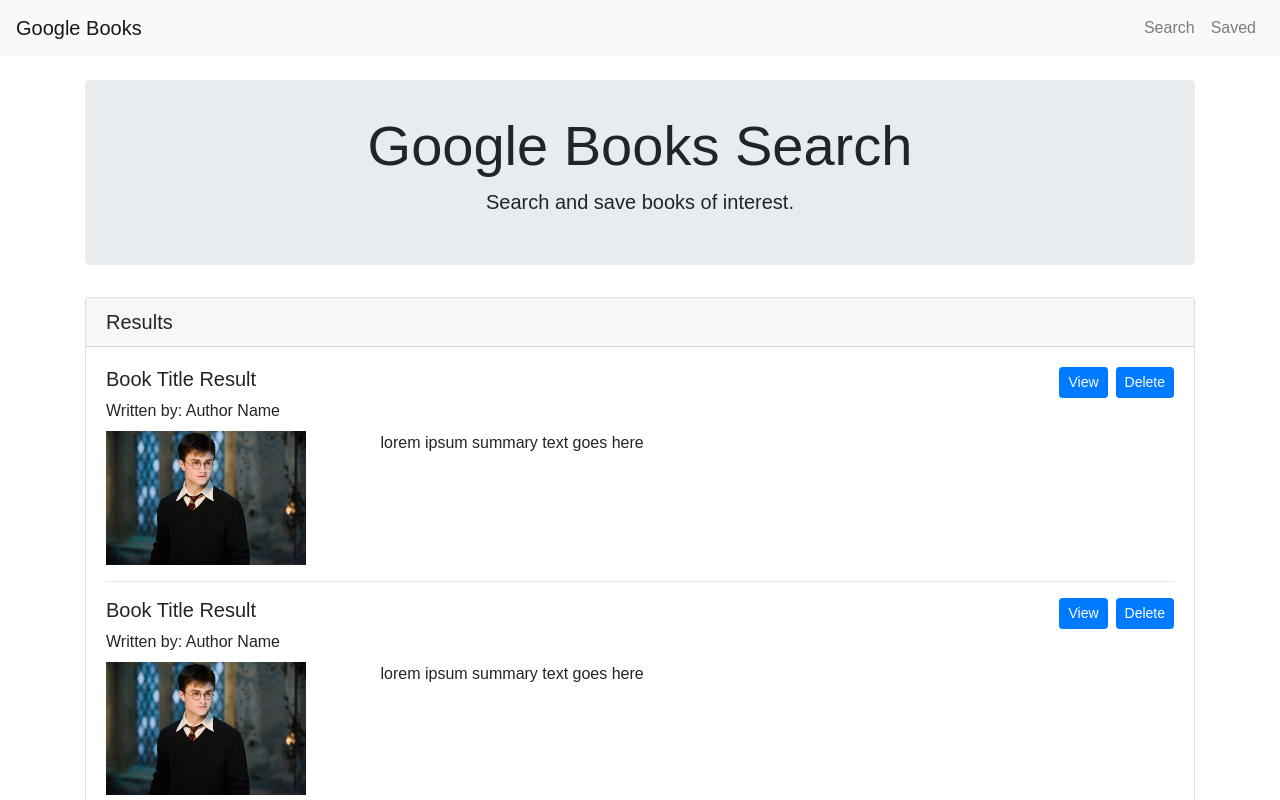
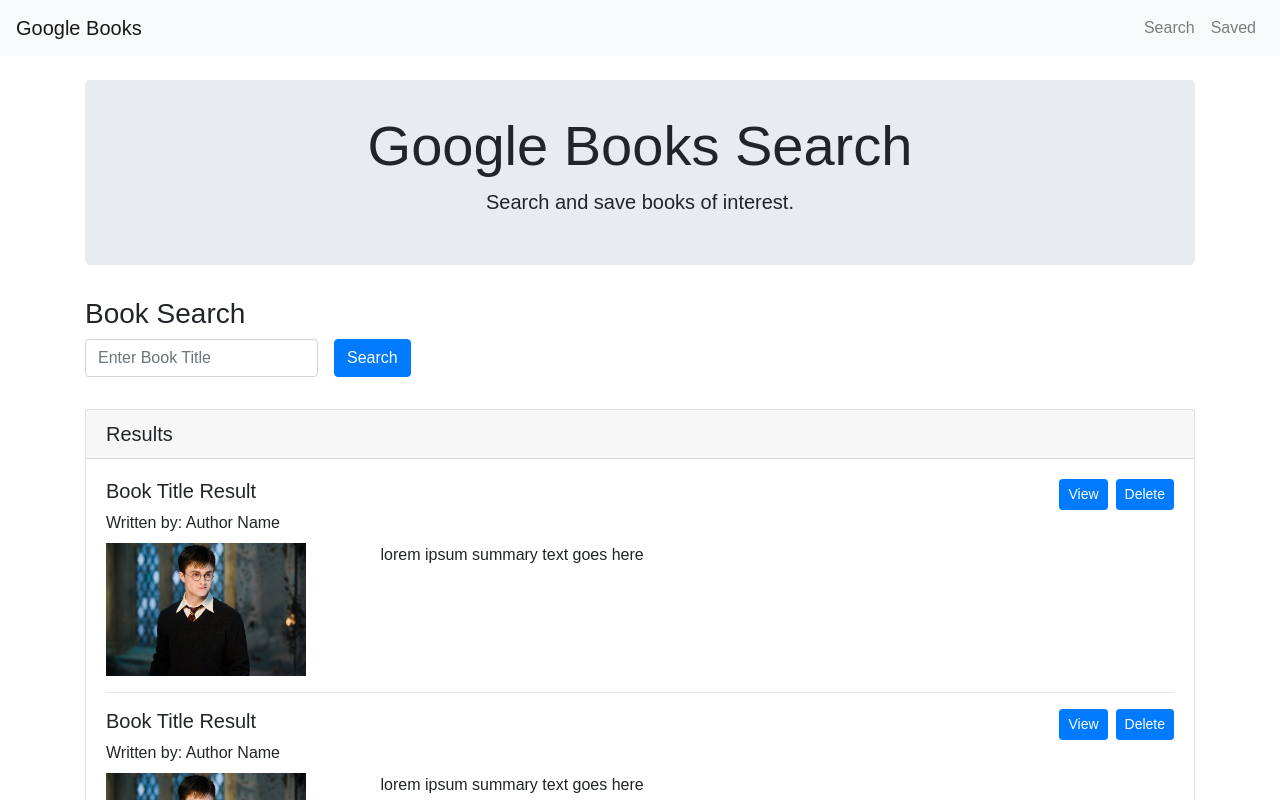
Before and after one commit to jpauletti/google-books-search, a React (Create React App) app in the folder client/: page / in a window 1280 px wide. Shown: the top 800 px of the page. Built offline with nearby package versions, Linux system fonts and the light colour scheme; no server answers.

Commit message:
not found page, setup search component, api beginnings

```diff
--- a/client/package.json
+++ b/client/package.json
@@ -5,6 +5,7 @@
   "private": true,
   "proxy": "http://localhost:3001/",
   "dependencies": {
+    "axios": "^0.19.0",
     "react": "^16.6.3",
     "react-dom": "^16.6.3",
     "react-router-dom": "^5.0.1",
--- a/client/src/App.js
+++ b/client/src/App.js
@@ -6,6 +6,7 @@ import Header from "./components/Header";
 import Search from "./components/Search";
 import Results from "./components/Results";
 import Saved from "./components/Saved";
+import NotFound from "./components/NotFound";
 
 class App extends Component {
   render() {
@@ -15,10 +16,13 @@ class App extends Component {
           <Navbar />
           <div className="container mb-5">
             <Header />
-            <Route exact path="/saved" component={Search} />
+            <Route exact path="/" component={Search} />
             <Router>
-              <Route exact path="/" component={Results} />
-              <Route exact path="/saved" component={Saved} />
+              <Switch>
+                <Route exact path="/" component={Results} />
+                <Route exact path="/saved" component={Saved} />
+                <Route component={NotFound} />
+              </Switch>
               {/* <Saved title="Saved" /> */}
             </Router>
           </div>
--- a/client/src/components/Navbar/index.js
+++ b/client/src/components/Navbar/index.js
@@ -6,7 +6,7 @@ class Navbar extends Component {
     render() {
         return (
             <nav className="navbar navbar-expand-lg navbar-light bg-light">
-                <a className="navbar-brand" href="#">Google Books</a>
+                <a className="navbar-brand" href="/">Google Books</a>
                 <button className="navbar-toggler" type="button" data-toggle="collapse" data-target="#navbarSupportedContent" aria-controls="navbarSupportedContent" aria-expanded="false" aria-label="Toggle navigation">
                     <span className="navbar-toggler-icon"></span>
                 </button>
@@ -14,10 +14,10 @@ class Navbar extends Component {
                 <div className="collapse navbar-collapse" id="navbarSupportedContent">
                     <ul className="navbar-nav ml-auto">
                         <li className="nav-item">
-                            <a className="nav-link" href="#">Search</a>
+                            <a className="nav-link" href="/">Search</a>
                         </li>
                         <li className="nav-item">
-                            <a className="nav-link" href="#">Saved</a>
+                            <a className="nav-link" href="/saved">Saved</a>
                         </li>
 
                     </ul>
--- /dev/null
+++ b/client/src/components/NotFound/index.js
@@ -0,0 +1,20 @@
+import React, { Component } from "react";
+import "./style.css";
+import API from "../../utils/API";
+
+class NotFound extends Component {
+
+    render() {
+        return (
+            <div className="row mt-4">
+                <div className="col-md-12">
+                    <h3 className="text-center">404 Not Found</h3>
+
+                </div>
+
+            </div>
+        );
+    }
+}
+
+export default NotFound;
--- a/client/src/components/Search/index.js
+++ b/client/src/components/Search/index.js
@@ -1,5 +1,6 @@
 import React, { Component } from "react";
 import "./style.css";
+import API from "../../utils/API";
 
 class Search extends Component {
 
@@ -9,11 +10,14 @@ class Search extends Component {
 
     componentDidMount = () => {
         console.log(this.props);
+        API.getBooks().then(booksRes => {
+            console.log(booksRes);
+        })
     }
 
     inputChange = event => {
         let { value } = event.target;
-        this.ListeningStateChangedEvent({
+        this.setState({
             search: value
         })
     }
@@ -27,8 +31,14 @@ class Search extends Component {
         return (
             <div className="row mt-4">
                 <div className="col-md-12">
-                    <input name="search" id="search" value={this.state.search} onChange={this.inputChange} />
-                    <button onSubmit={this.searchSubmit}></button>
+                    <h3>Book Search</h3>
+                    <form class="form-inline">
+                        <div class="form-group mx-sm-3 mb-2">
+                            <label for="search" class="sr-only">Search for Books</label>
+                            <input type="text" class="form-control" id="search" placeholder="Enter Book Title" value={this.state.search} onChange={this.inputChange} />
+                        </div>
+                        <button type="submit" class="btn btn-primary mb-2">Search</button>
+                    </form>
 
                 </div>
 
--- a/client/src/components/Search/style.css
+++ b/client/src/components/Search/style.css
@@ -0,0 +1,13 @@
+/* remove margin-left on input field */
+@media (min-width: 576px) {
+    .ml-sm-3, .mx-sm-3 {
+        margin-left: 0 !important;
+    }
+}
+
+/* keep margin-right on input field */
+@media (max-width: 575px) {
+    .mr-sm-3, .mx-sm-3 {
+        margin-right: 1rem!important;
+    }
+}
--- /dev/null
+++ b/client/src/utils/API.js
@@ -0,0 +1,20 @@
+import axios from "axios";
+
+export default {
+    // Gets all books
+    getBooks: function () {
+        return axios.get("https://www.googleapis.com/books/v1/volumes?q=quilting");
+    },
+    // Gets the book with the given id
+    getBook: function (id) {
+        return axios.get("/api/books/" + id);
+    },
+    // Deletes the book with the given id
+    deleteBook: function (id) {
+        return axios.delete("/api/books/" + id);
+    },
+    // Saves a book to the database
+    saveBook: function (bookData) {
+        return axios.post("/api/books", bookData);
+    }
+};
```
Also changed, not shown: client/src/components/NotFound/style.css (added), 1 other file (tests, documents, lock files or other folders).
